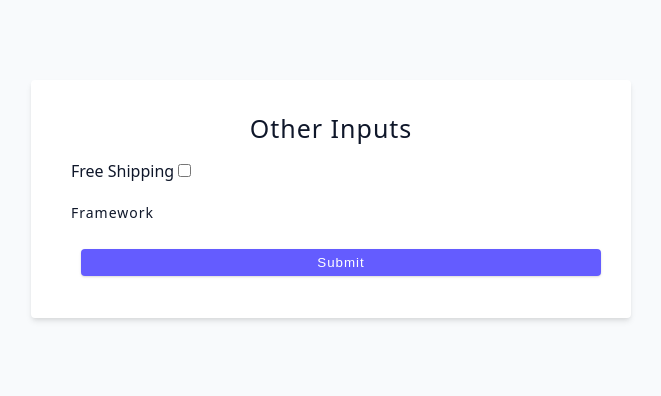
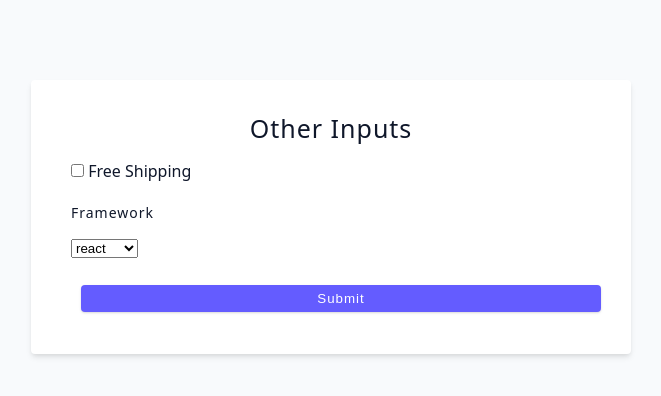
Before and after one commit to ivansemashko/ReactJSCA, a React (Vite) app in the folder 3-advanced-react/: page / in a window 1280 px wide. Shown: the top 396 px of the page, without its empty margins (309-970 px from the left). Built offline with nearby package versions, Linux system fonts and the light colour scheme.

Commit message:
Update: Select Element

```diff
--- a/3-advanced-react/src/tutorial/06-forms/starter/04-other-inputs.jsx
+++ b/3-advanced-react/src/tutorial/06-forms/starter/04-other-inputs.jsx
@@ -2,29 +2,48 @@
 const frameworks = ['react', 'angular', 'vue', 'svelte']
 const OtherInputs = () => {
   const [shipping, setShipping] = useState(false)
+  const [framework, setFramework] = useState('react')
+
   const handleShipping = (e) => {
     console.log(e.target.checked)
     setShipping(e.target.checked)
+  }
+  const handleFramework = (e) => {
+    setFramework(e.target.value)
   }
   return (
     <div>
       <form className="form">
         <h4>Other Inputs</h4>
-        {/* name */}
+
         <div className="form-row" style={{ textAlign: 'left' }}>
-          <label htmlFor="shipping"> Free Shipping </label>
           <input
             type="checkbox"
+            checked={shipping}
+            id="shipping"
             name="shipping"
-            id="shipping"
-            checked={shipping}
-            onChange={handleShipping}
+            onChange={(e) => {
+              setShipping(e.target.checked)
+            }}
           />
+          <label htmlFor="shipping"> Free Shipping </label>
         </div>
         <div className="form-row" style={{ textAlign: 'left' }}>
           <label htmlFor="framework" className="form-label">
             Framework
           </label>
+          <select
+            name="framework"
+            id="framework"
+            value={framework}
+            onChange={(e) => {
+              setFramework(e.target.value)
+            }}
+          >
+            {frameworks.map((framework) => {
+              return <option key={framework}>{framework}</option>
+            })}
+          </select>
         </div>
         <button type="submit" className="btn btn-block">
           submit
```
